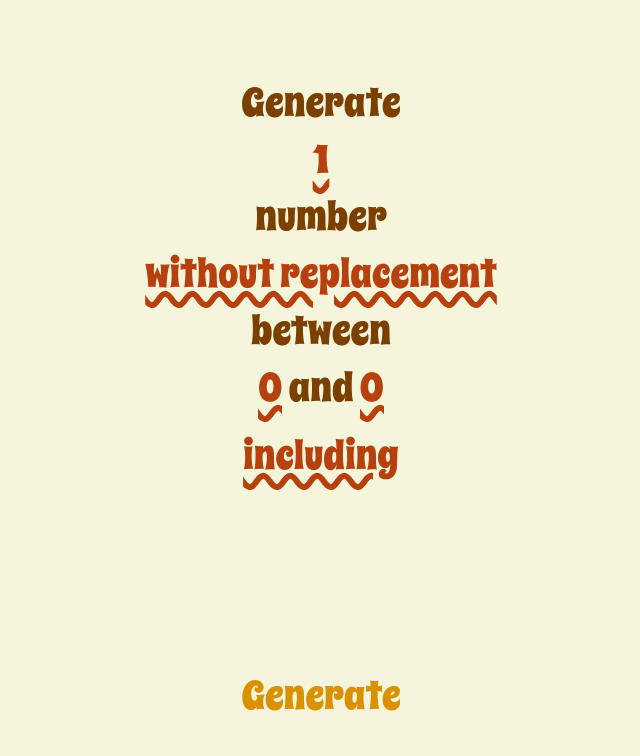
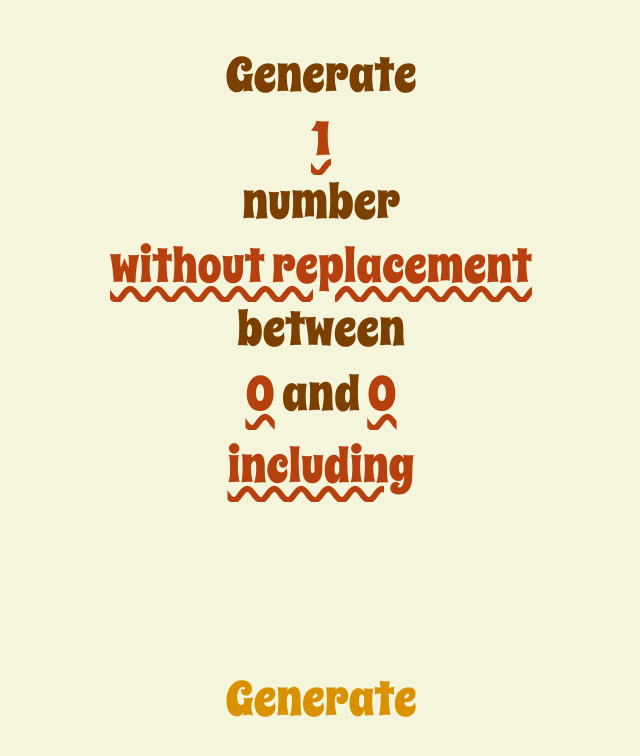
Before and after one commit to Mouzone/rng, a SvelteKit app: page / in a window 1280 px wide. Shown: the top 756 px of the page, without its empty margins (319-959 px from the left). Built offline with nearby package versions, Linux system fonts and the light colour scheme.

Commit message:
Fix font sizing

```diff
--- a/src/routes/+page.svelte
+++ b/src/routes/+page.svelte
@@ -169,7 +169,7 @@
 		height: 100dvh;
 		width: 100dvw;
 
-		font-size: 2.5em;
+		font-size: 3em;
 
 		display: flex;
 		flex-direction: column;
@@ -177,7 +177,7 @@
 	}
 
 	#statement {
-		padding-top: 2em;
+		padding-top: 1em;
 		text-align: center;
 		margin-top: 0;
 	}
@@ -191,7 +191,7 @@
 		appearance: none;
 		border: none;
 		outline: none;
-		line-height: 1.7em;
+		line-height: 1.5em;
 
 		color: var(--primary);
 		text-decoration-line: underline;
@@ -216,7 +216,7 @@
 
 	button {
 		position: absolute;
-		bottom: 2em;
+		bottom: 1.5em;
 
 		appearance: none;
 		border: none;
@@ -235,7 +235,7 @@
 	}
 
 	#results-container {
-		height: 50dvh;
+		height: 45dvh;
 
 		justify-self: center;
 
@@ -249,7 +249,7 @@
 	}
 
 	h1 {
-		margin-bottom: 0.5em;
+		margin-bottom: 0.3em;
 		color: var(--primary);
 	}
 	.result {
```
